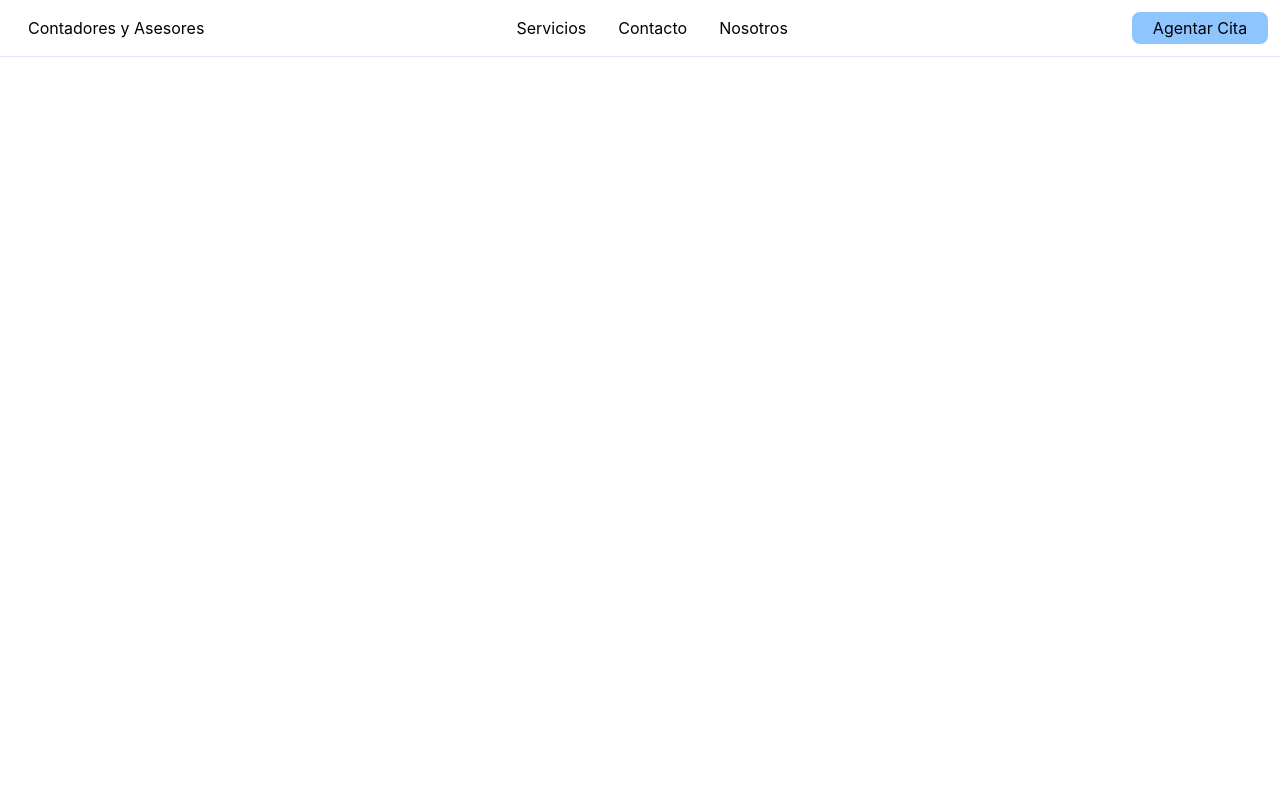
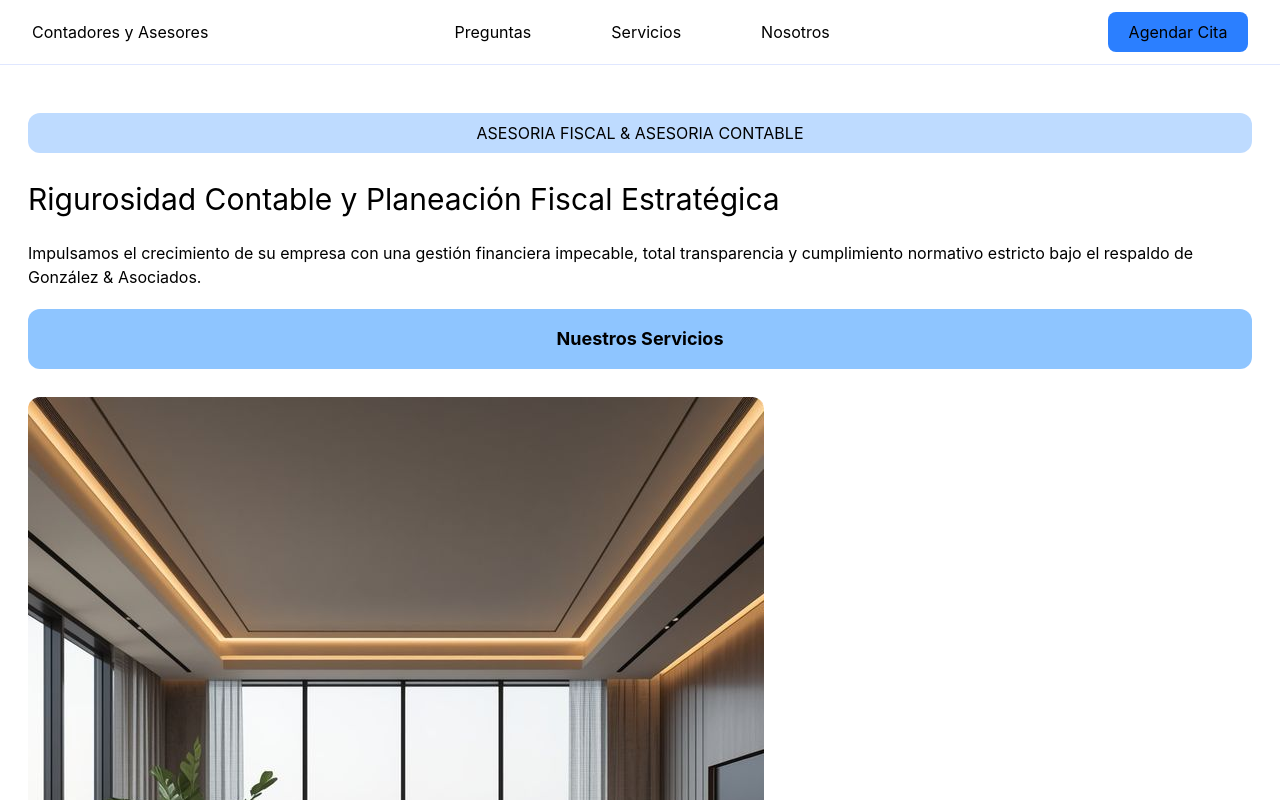
Before and after one commit to ismaelale/SitioWeb_Contadores-Asesores, a Vue app in the folder frontend-proyect/: page / in a window 1280 px wide. Shown: the top 800 px of the page. Built offline with nearby package versions, Linux system fonts and the light colour scheme.

Commit message:
Refactor code structure for improved readability and maintainability

```diff
--- a/frontend-proyect/src/views/HelloWorld.vue
+++ b/frontend-proyect/src/views/HelloWorld.vue
@@ -11,32 +11,53 @@ const toggleMenu = () => {
 
 <template>
 
-    <header class="p-3 relative flex justify-between border-b border-indigo-100">
-      <h1 class="ml-4 mt-1 whitespace-nowrap text-center">Contadores y Asesores</h1>
+    <header class="relative flex justify-between p-3 border-b border-indigo-100">
 
-      <button @click="toggleMenu" class="md:hidden mr-4 text-2xl">☰</button>
+      <h1 class="lg:ml-5 mt-2 md:whitespace-nowrap">Contadores y Asesores</h1>
 
-      <div v-show="isOpenMenu" class="bg-blue-400 fixed inset-0 z-50 flex justify-center flex-col gap-8 items-center md:static md:!flex md:flex-row md:justify-between md:items-center md:bg-transparent md:w-full">
+      <button @click="toggleMenu" class="md:hidden text-2xl cursor-pointer">☰</button>
 
-        <button @click="toggleMenu" class="md:hidden absolute top-2 right-4 text-2xl">✕</button>
+      <div v-show="isOpenMenu" class="fixed inset-0 flex flex-col z-50 items-center justify-center gap-8 bg-blue-400 md:static md:!flex md:justify-between md:flex-row md:items-center md:bg-transparent md:w-full">
 
-        <ul class="flex flex-col gap-8 md:flex-row md:mx-auto">
+        <button @click="toggleMenu" class="md:hidden absolute top-3 right-3 text-2xl cursor-pointer">
+          ✕
+        </button>
+
+        <ul class="flex flex-col gap-7 md:flex-row md:mx-auto lg:gap-20">
           <li>
-            <a href="" @click="isOpenMenu = false">Servicios</a>
+            <a href="#" @click="isOpenMenu = false">Preguntas</a>
           </li>
           <li>
-            <a href="" @click="isOpenMenu = false">Contacto</a>
+            <a href="#" @click="isOpenMenu = false">Servicios</a>
           </li>
           <li>
-            <a href="" @click="isOpenMenu = false">Nosotros</a>
+            <a href="#" @click="isOpenMenu = false">Nosotros</a>
           </li>
         </ul>
 
         <div>
-            <button class="w-34 bg-blue-300 p-1 rounded-lg">Agentar Cita</button>
-          </div>
+          <button class="lg:mr-5 w-35 bg-blue-500 p-2 rounded-lg">Agendar Cita</button>
+        </div>
       </div>
 
     </header>
 
+    <main class="h-screen flex items-center p-7 flex-col">
+
+      <section class="mt-5">
+        <p class="bg-blue-200 p-2 pr-3 pl-3 rounded-xl text-center">ASESORIA FISCAL & ASESORIA CONTABLE</p>
+
+        <h2 class="text-3xl mt-7">Rigurosidad Contable y Planeación Fiscal Estratégica</h2>
+        <p class="mt-6">Impulsamos el crecimiento de su empresa con una gestión financiera impecable,
+          total transparencia y cumplimiento normativo estricto bajo el respaldo de González & Asociados.</p>
+        <a class="flex justify-center mt-5 bg-blue-300 p-4 w-full text-lg font-bold rounded-xl cursor-pointer">Nuestros Servicios</a>
+        <img class="mt-7 rounded-xl aspect-2/2" src="@/assets/mesa_ejecutiva.jpg" alt="">
+
+      </section>
+
+      <section>
+      </section>
+
+    </main>
+
 </template>
--- a/frontend-proyect/vite.config.js
+++ b/frontend-proyect/vite.config.js
@@ -1,8 +1,14 @@
 import { defineConfig } from 'vite'
+import { fileURLToPath, URL } from 'node:url'
 import vue from '@vitejs/plugin-vue'
 import tailwindcss from '@tailwindcss/vite';
 
 // https://vite.dev/config/
 export default defineConfig({
   plugins: [vue(), tailwindcss()],
+  resolve: {
+    alias: {
+      '@': fileURLToPath(new URL('./src', import.meta.url))
+    }
+  }
 })
```
Also changed, not shown: frontend-proyect/src/assets/mesa_ejecutiva.jpg (added).
